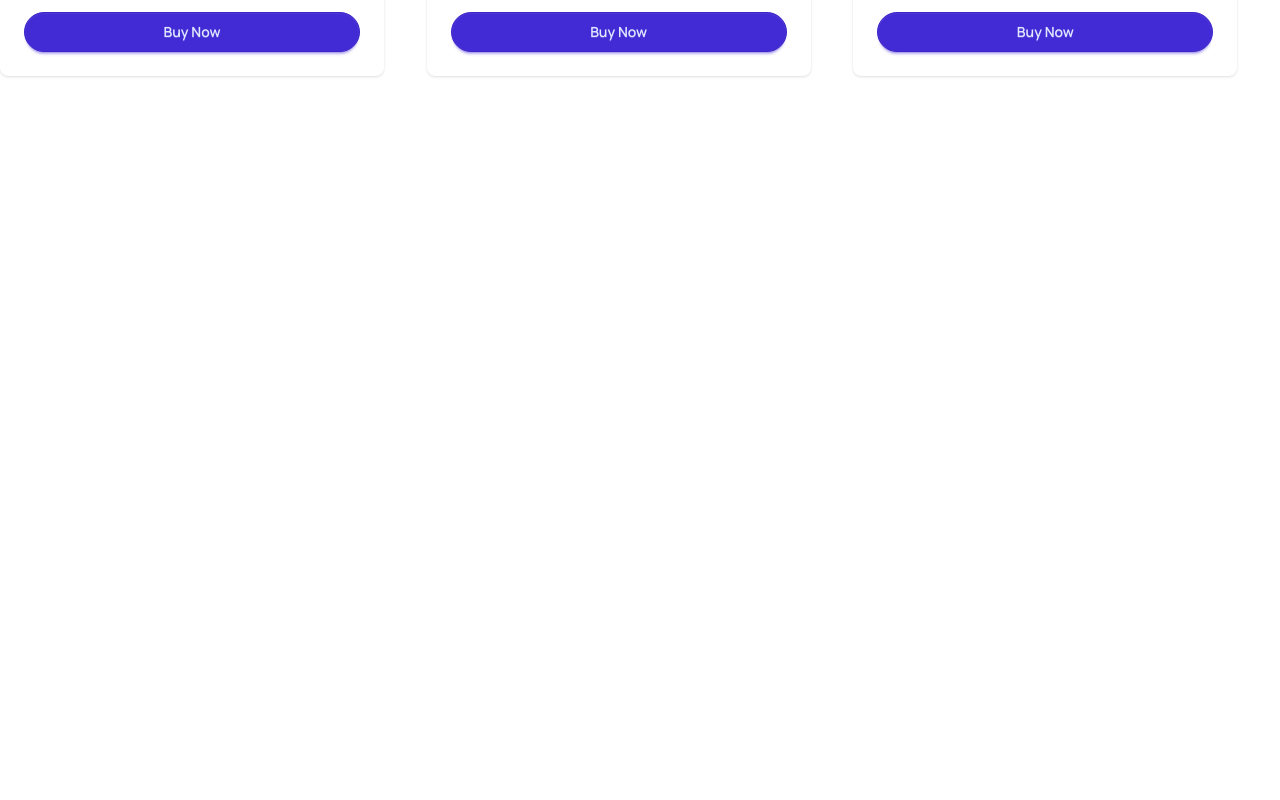
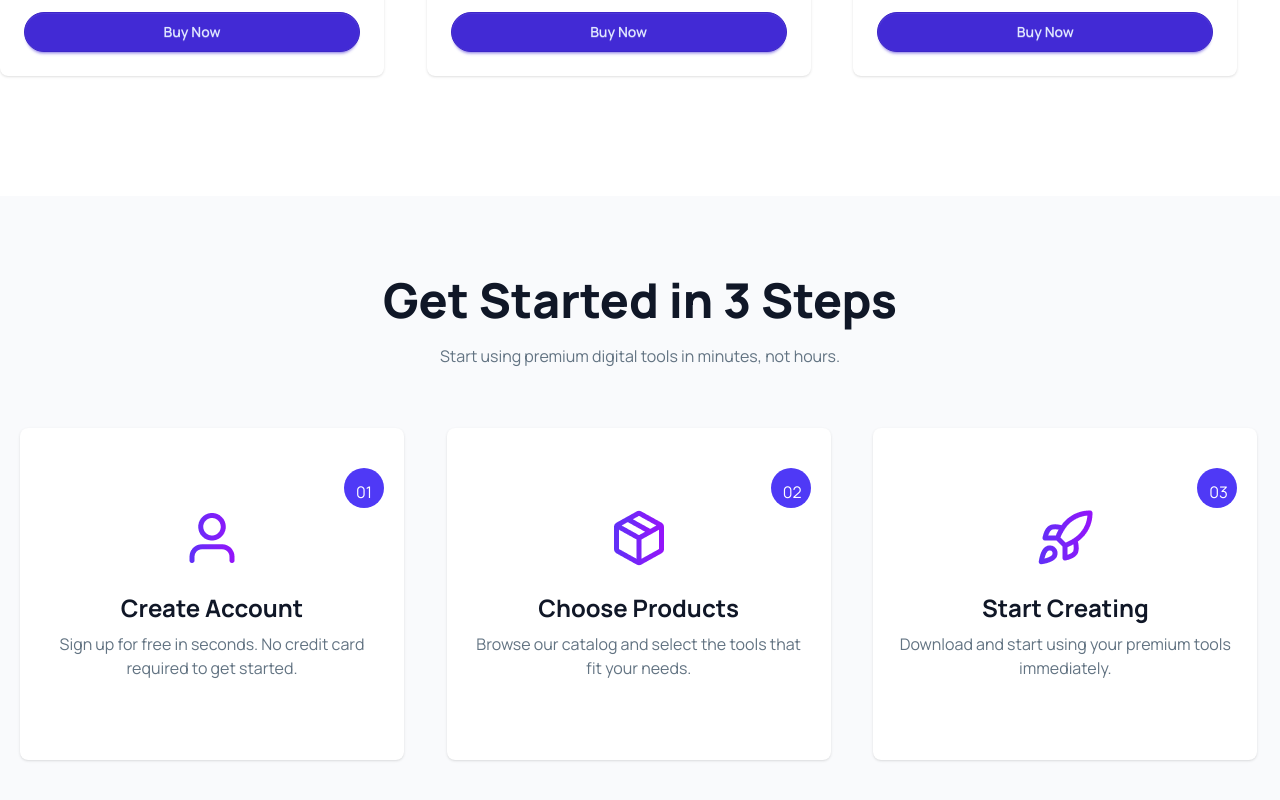
Before and after one commit to boduruddin84/digi-tools, a React (Vite) app: page / in a window 1280 px wide. Shown: the part 2017-2817 px from the top of the page. Before the commit the page ends 2133 px from the top, so only its background shows below. Built offline with nearby package versions, Linux system fonts and the light colour scheme.

Commit message:
Started section completed

```diff
--- a/src/App.jsx
+++ b/src/App.jsx
@@ -6,6 +6,7 @@ import NavBar from './components/navBar/NavBar';
 import DigitalTools from './components/ui/DigitalTools';
 import Products from './components/ui/Products';
 import SelectedCart from './components/ui/SelectedCart';
+import Started from './components/ui/Started';
 
 
 const getModels = async () => {
@@ -23,11 +24,17 @@ function App() {
   return (
     <>
       <NavBar carts={carts} />
+
       <Banner />
+
       <Rating />
+
       <DigitalTools setActiveTab={setActiveTab} carts={carts} />
       {activeTab === "product" && <Products productPromise={productPromise} carts={carts} setCarts={setCarts} />}
+
       {activeTab === "cart" && <SelectedCart carts={carts} setCarts={setCarts} />}
+
+      <Started />
     </>
   )
 }
--- /dev/null
+++ b/src/components/ui/Started.jsx
@@ -0,0 +1,88 @@
+import userImg from "../../assets/user.png";
+import productImg from "../../assets/package.png";
+import startImg from "../../assets/rocket.png";
+
+const Started = () => {
+  return (
+    <div className="bg-[#F9FAFC] my-20 py-20">
+      <div className="container mx-auto">
+        <div className="text-center">
+          <h2 className="text-5xl font-extrabold text-[#101727] mb-5">
+            Get Started in 3 Steps
+          </h2>
+          <p className="text-[16px] text-[#627382]">
+            Start using premium digital tools in minutes, not hours.
+          </p>
+        </div>
+
+        <div className="grid grid-cols-1 md:grid-cols-3 lg:grid-cols-3 mt-10">
+          <div className="m-5">
+            <div className="card bg-base-100 w-96 shadow-sm">
+              <div className="pt-10 pr-5 flex justify-end">
+                <span className="w-10 h-10 bg-[#4F39F6] rounded-full text-[16px] p-3 text-white">
+                  01
+                </span>
+              </div>
+              <div className="flex justify-center">
+                <img src={userImg} alt="" />
+              </div>
+              <div className="card-body text-center pb-20">
+                <h2 className="text-2xl font-bold text-[#101727]">
+                  Create Account
+                </h2>
+                <p className="text-[16px] text-[#627382]">
+                  Sign up for free in seconds. No credit card required to get
+                  started.
+                </p>
+              </div>
+            </div>
+          </div>
+
+          <div className="m-5">
+            <div className="card bg-base-100 w-96 shadow-sm">
+              <div className="pt-10 pr-5 flex justify-end">
+                <span className="w-10 h-10 bg-[#4F39F6] rounded-full text-[16px] p-3 text-white">
+                  02
+                </span>
+              </div>
+              <div className="flex justify-center">
+                <img src={productImg} alt="" />
+              </div>
+              <div className="card-body text-center pb-20">
+                <h2 className="text-2xl font-bold text-[#101727]">
+                  Choose Products
+                </h2>
+                <p className="text-[16px] text-[#627382]">
+                  Browse our catalog and select the tools that fit your needs.
+                </p>
+              </div>
+            </div>
+          </div>
+
+          <div className="m-5">
+            <div className="card bg-base-100 w-96 shadow-sm">
+              <div className="pt-10 pr-5 flex justify-end">
+                <span className="w-10 h-10 bg-[#4F39F6] rounded-full text-[16px] p-3 text-white">
+                  03
+                </span>
+              </div>
+              <div className="flex justify-center">
+                <img src={startImg} alt="" />
+              </div>
+              <div className="card-body text-center pb-20">
+                <h2 className="text-2xl font-bold text-[#101727]">
+                  Start Creating
+                </h2>
+                <p className="text-[16px] text-[#627382]">
+                  Download and start using your premium tools immediately.
+                </p>
+              </div>
+            </div>
+          </div>
+        </div>
+      </div>
+    </div>
+  );
+};
+
+export default Started;
```
